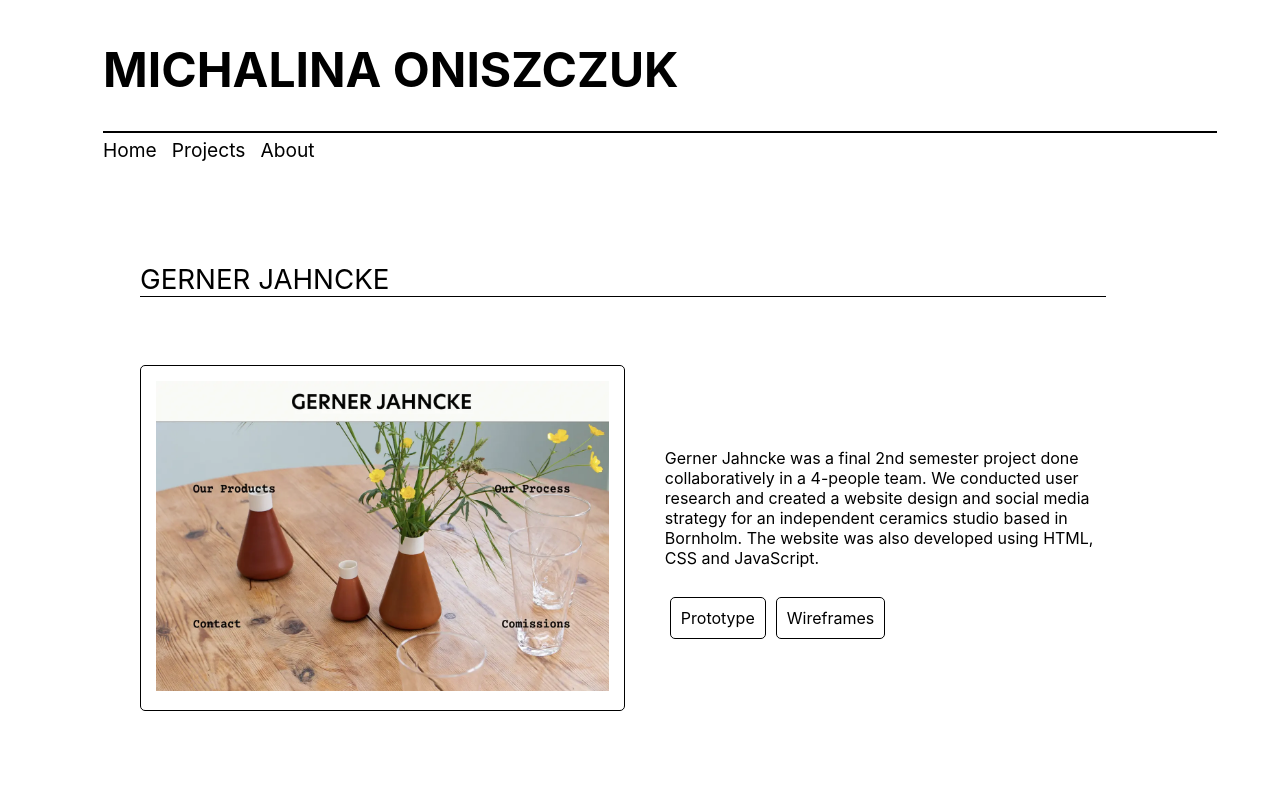
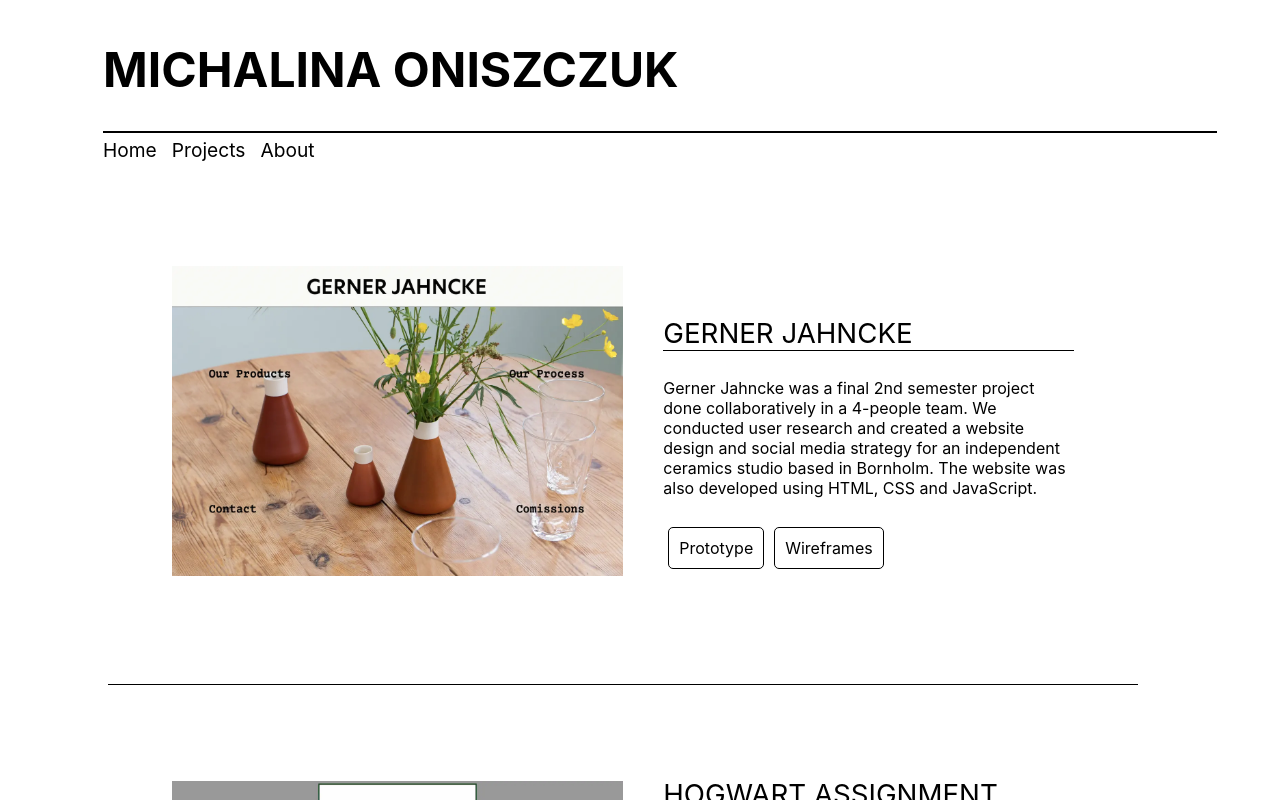
Before and after one commit to michalina-ok/portfolio_in_react, a React (Vite) app: page / in a window 1280 px wide. Both pictures are taken after a click on the link "Projects". Shown: the top 800 px of the page. Built offline with nearby package versions, Linux system fonts and the light colour scheme.

Commit message:
project layout changes

```diff
--- a/src/App.scss
+++ b/src/App.scss
@@ -195,6 +195,7 @@ button {
     padding: 2rem;
     display: flex;
     flex-direction: column;
+    border-bottom: 1px black solid;
   }
 
   h2 {
@@ -207,8 +208,9 @@ button {
     border-bottom: black 1px solid;
     font-size: $medium-font-mobile;
     font-weight: normal;
-    grid-area: 1 / span 2;
   }
+
+
 
   a {
     border: black 1px solid;
@@ -302,6 +304,7 @@ button {
       grid-template-rows: auto auto;
       grid-gap: 40px;
       align-items: center;
+      padding: 4rem;
     }
 
     .text_content {
@@ -310,10 +313,7 @@ button {
       justify-content: space-evenly;
     }
 
-    a.project_img {
-      border:1px black solid;
-      padding: 15px;
-    }
+
 
     img {
       margin: 0;
--- a/src/pages/projects/components/Project.jsx
+++ b/src/pages/projects/components/Project.jsx
@@ -2,9 +2,9 @@
 export function Project(props) {
   return (
     <div className="single_project">
-      <h3>{props.name}</h3>
       <a href={props.solution_link} target="_blank" className="project_img"><img src={props.img_link} alt={props.img_alt}></img></a>
       <div className="text_content">
+        <h3>{props.name}</h3>
         <section className="description">{props.description}</section>
         <div className="button_container">
           {props.buttons}
```
